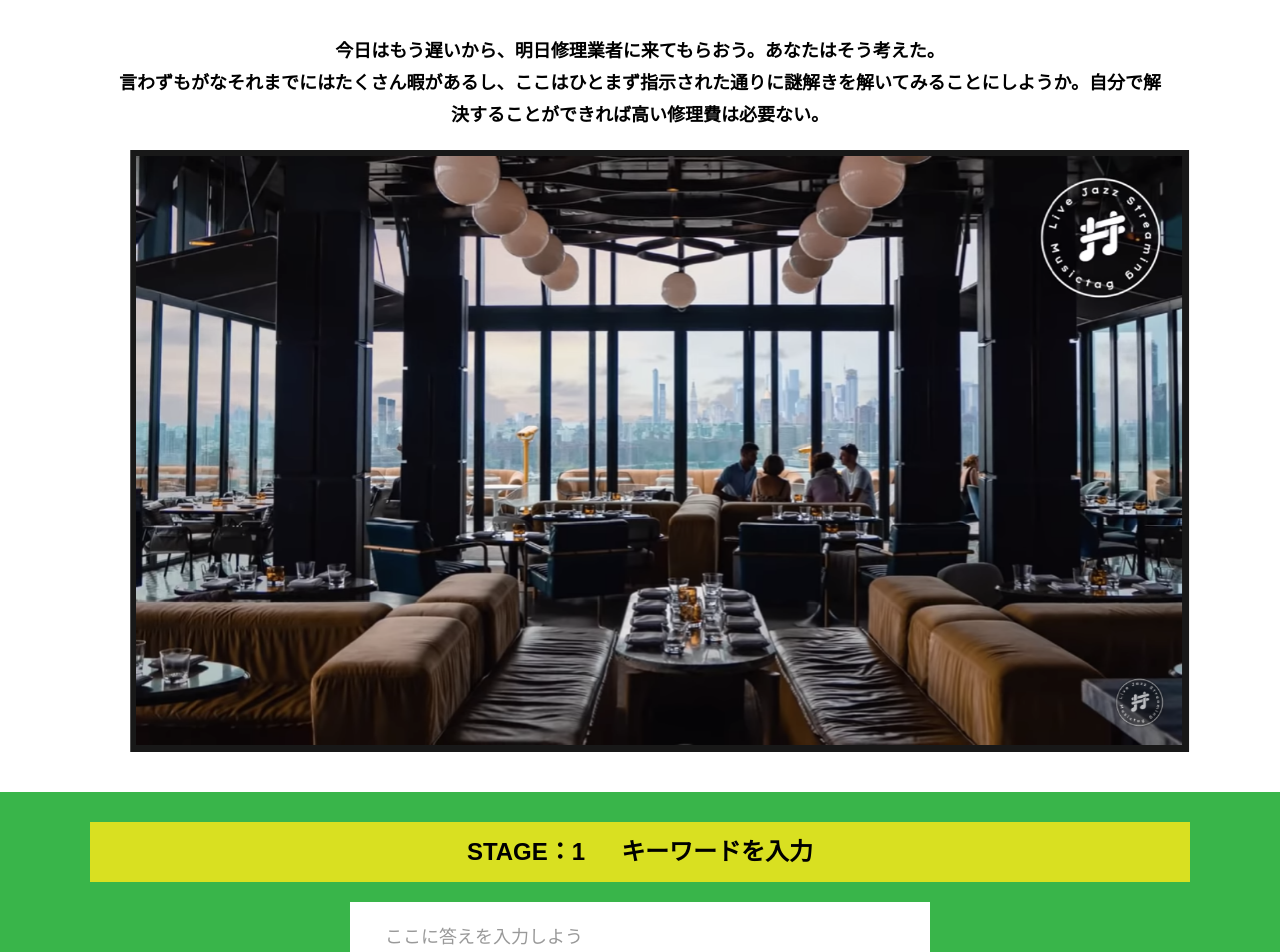
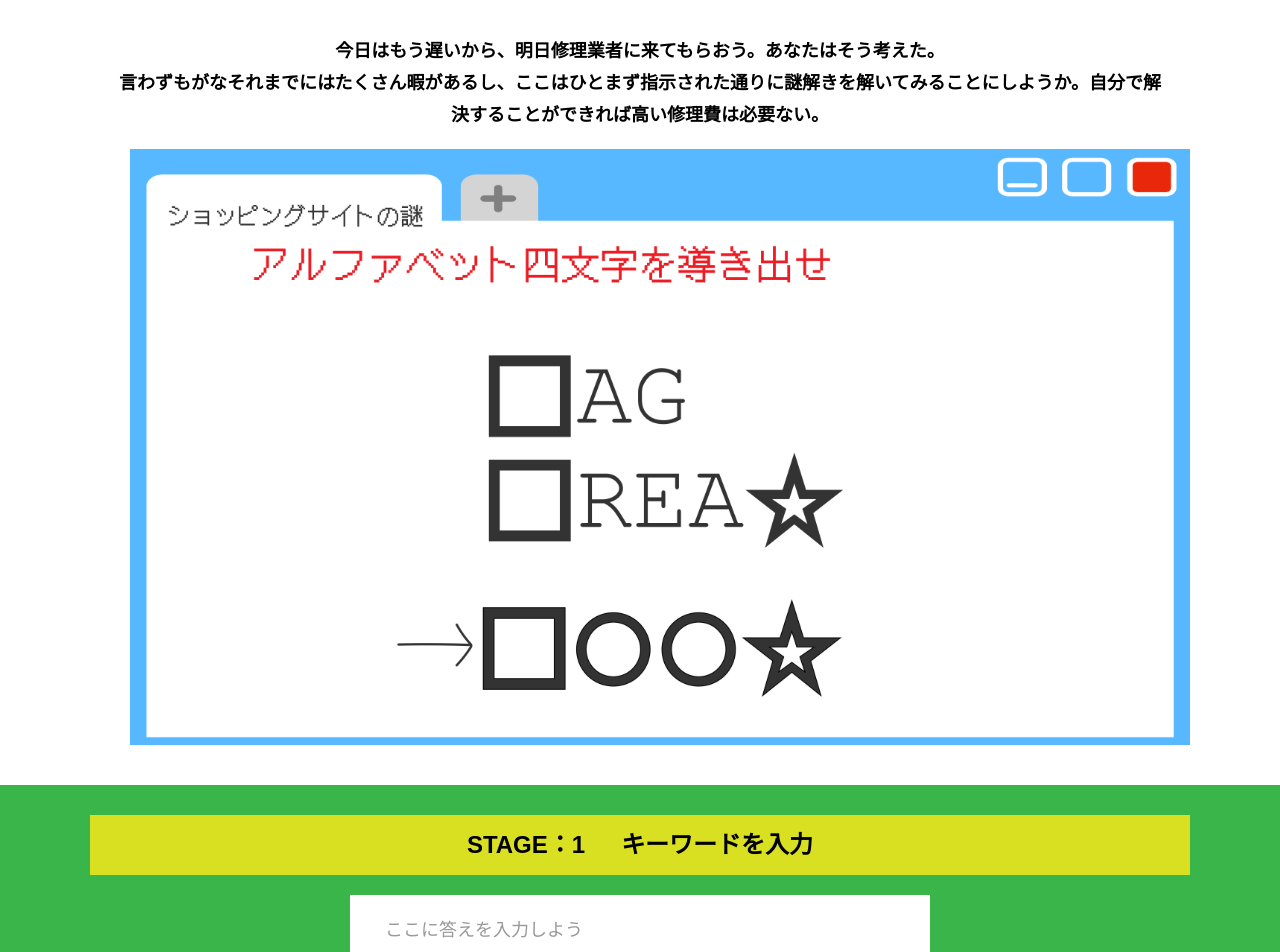
Before and after one commit to whalesingasong/alfa-Shinsaibashi-I, a plain HTML site: page main.html in a window 1280 px wide. Shown: the part 1154-2106 px from the top of the page. Drawn offline with nearby package versions, Linux system fonts and the light colour scheme.

Commit message:
Update main.html

```diff
--- a/main.html
+++ b/main.html
@@ -41,7 +41,7 @@
             言わずもがなそれまでにはたくさん暇があるし、ここはひとまず指示された通りに謎解きを解いてみることにしようか。自分で解決することができれば高い修理費は必要ない。</p>
             <div class="container">
               <figure class="image__container">
-                <img src="assets/images/stage.png" alt="">
+                <img src="assets/images/nazo-1.png" alt="miss">
               </figure>
 
  <!--  YouTube貼り付け
```
